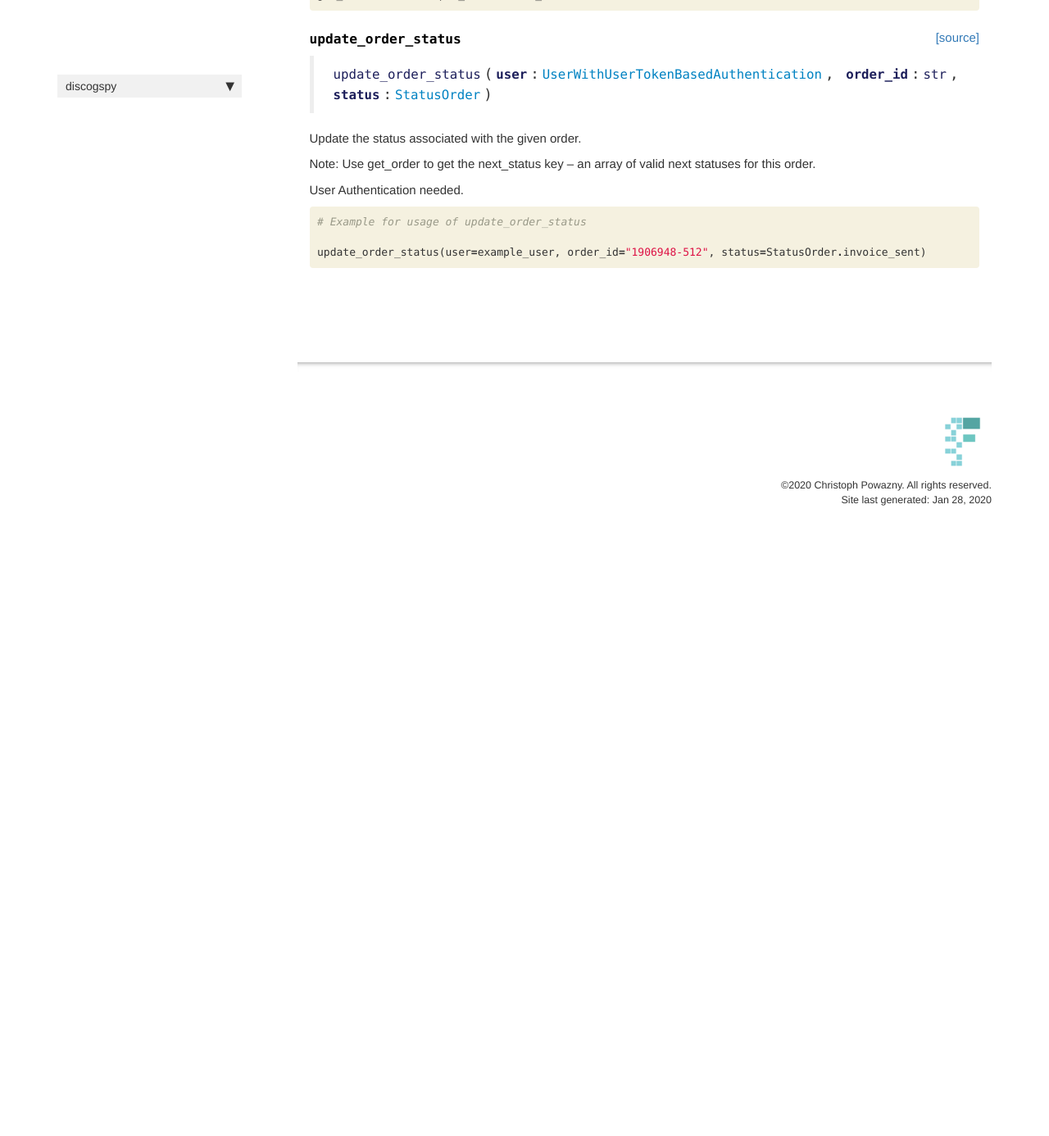
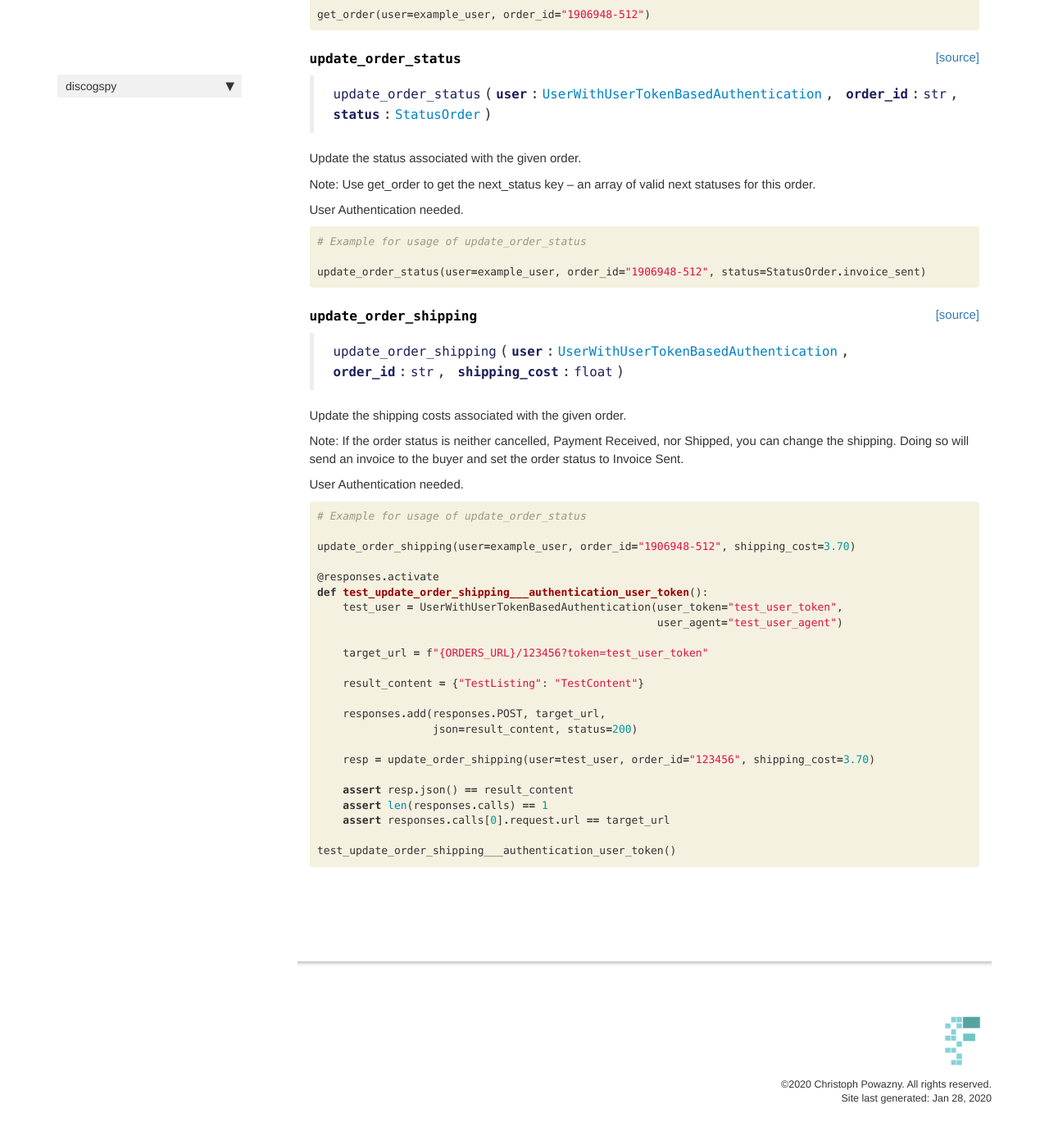
Before and after one commit to cpow-89/discogspy, a Jekyll site: the page built from docs/core.rq_marketplace.html, in a window 1280 px wide and 1400 px high, scrolled down 3259 px. Shown: the top 1386 px of the window at 82% size. Built offline with Jekyll 4.4.1, drawn with Linux system fonts in a browser that asks for light colours; nearby versions of some CDN libraries; comment, search, counter and statistics services are not loaded; before the commit the page ends 3929 px from its top, so only the background shows below that; some of the changed text lies outside the part shown.

Commit message:
add update_order_shipping request

```diff
--- a/discogspy/_nbdev.py
+++ b/discogspy/_nbdev.py
@@ -41,7 +41,8 @@ index = {"BASE_URL": "00_core.constants.ipynb",
          "delete_listing": "03_core.rq_marketplace.ipynb",
          "add_new_listing": "03_core.rq_marketplace.ipynb",
          "get_order": "03_core.rq_marketplace.ipynb",
-         "update_order_status": "03_core.rq_marketplace.ipynb"}
+         "update_order_status": "03_core.rq_marketplace.ipynb",
+         "update_order_shipping": "03_core.rq_marketplace.ipynb"}
 
 modules = ["core/constants.py",
            "core/discogs_user.py",
--- a/docs/core.rq_marketplace.html
+++ b/docs/core.rq_marketplace.html
@@ -405,4 +405,66 @@ indicating whether or not this listing is in their cart."</p>
 </div>
 
 </div>
+<div class="cell border-box-sizing code_cell rendered">
+
 </div>
+<div class="cell border-box-sizing code_cell rendered">
+
+<div class="output_wrapper">
+<div class="output">
+
+<div class="output_area">
+
+
+<div class="output_markdown rendered_html output_subarea ">
+<h4 id="update_order_shipping" class="doc_header"><code>update_order_shipping</code><a href="https://github.com/cpow-89/discogspy/tree/master/discogspy/core/rq_marketplace.py#L231" class="source_link" style="float:right">[source]</a></h4><blockquote><p><code>update_order_shipping</code>(<strong><code>user</code></strong>:<a href="/discogspy/core.discogs_user#UserWithUserTokenBasedAuthentication"><code>UserWithUserTokenBasedAuthentication</code></a>, <strong><code>order_id</code></strong>:<code>str</code>, <strong><code>shipping_cost</code></strong>:<code>float</code>)</p>
+</blockquote>
+<p>Update the shipping costs associated with the given order.</p>
+<p>Note: If the order status is neither cancelled, Payment Received, nor Shipped, you can change the shipping.
+      Doing so will send an invoice to the buyer and set the order status to Invoice Sent.</p>
+<p>User Authentication needed.</p>
+
+</div>
+
+</div>
+
+</div>
+</div>
+
+</div>
+<div class="cell border-box-sizing code_cell rendered">
+<div class="input">
+
+<div class="inner_cell">
+    <div class="input_area">
+<div class=" highlight hl-ipython3"><pre><span></span><span class="c1"># Example for usage of update_order_status</span>
+
+<span class="n">update_order_shipping</span><span class="p">(</span><span class="n">user</span><span class="o">=</span><span class="n">example_user</span><span class="p">,</span> <span class="n">order_id</span><span class="o">=</span><span class="s2">&quot;1906948-512&quot;</span><span class="p">,</span> <span class="n">shipping_cost</span><span class="o">=</span><span class="mf">3.70</span><span class="p">)</span>
+
+<span class="nd">@responses</span><span class="o">.</span><span class="n">activate</span>
+<span class="k">def</span> <span class="nf">test_update_order_shipping___authentication_user_token</span><span class="p">():</span>
+    <span class="n">test_user</span> <span class="o">=</span> <span class="n">UserWithUserTokenBasedAuthentication</span><span class="p">(</span><span class="n">user_token</span><span class="o">=</span><span class="s2">&quot;test_user_token&quot;</span><span class="p">,</span>
+                                                     <span class="n">user_agent</span><span class="o">=</span><span class="s2">&quot;test_user_agent&quot;</span><span class="p">)</span>
+
+    <span class="n">target_url</span> <span class="o">=</span> <span class="sa">f</span><span class="s2">&quot;</span><span class="si">{ORDERS_URL}</span><span class="s2">/123456?token=test_user_token&quot;</span>
+
+    <span class="n">result_content</span> <span class="o">=</span> <span class="p">{</span><span class="s2">&quot;TestListing&quot;</span><span class="p">:</span> <span class="s2">&quot;TestContent&quot;</span><span class="p">}</span>
+
+    <span class="n">responses</span><span class="o">.</span><span class="n">add</span><span class="p">(</span><span class="n">responses</span><span class="o">.</span><span class="n">POST</span><span class="p">,</span> <span class="n">target_url</span><span class="p">,</span>
+                  <span class="n">json</span><span class="o">=</span><span class="n">result_content</span><span class="p">,</span> <span class="n">status</span><span class="o">=</span><span class="mi">200</span><span class="p">)</span>
+
+    <span class="n">resp</span> <span class="o">=</span> <span class="n">update_order_shipping</span><span class="p">(</span><span class="n">user</span><span class="o">=</span><span class="n">test_user</span><span class="p">,</span> <span class="n">order_id</span><span class="o">=</span><span class="s2">&quot;123456&quot;</span><span class="p">,</span> <span class="n">shipping_cost</span><span class="o">=</span><span class="mf">3.70</span><span class="p">)</span>
+
+    <span class="k">assert</span> <span class="n">resp</span><span class="o">.</span><span class="n">json</span><span class="p">()</span> <span class="o">==</span> <span class="n">result_content</span>
+    <span class="k">assert</span> <span class="nb">len</span><span class="p">(</span><span class="n">responses</span><span class="o">.</span><span class="n">calls</span><span class="p">)</span> <span class="o">==</span> <span class="mi">1</span>
+    <span class="k">assert</span> <span class="n">responses</span><span class="o">.</span><span class="n">calls</span><span class="p">[</span><span class="mi">0</span><span class="p">]</span><span class="o">.</span><span class="n">request</span><span class="o">.</span><span class="n">url</span> <span class="o">==</span> <span class="n">target_url</span>
+
+<span class="n">test_update_order_shipping___authentication_user_token</span><span class="p">()</span>
+</pre></div>
+
+    </div>
+</div>
+</div>
+
+</div>
+</div>
```
Also changed, not shown: 2 other files.
